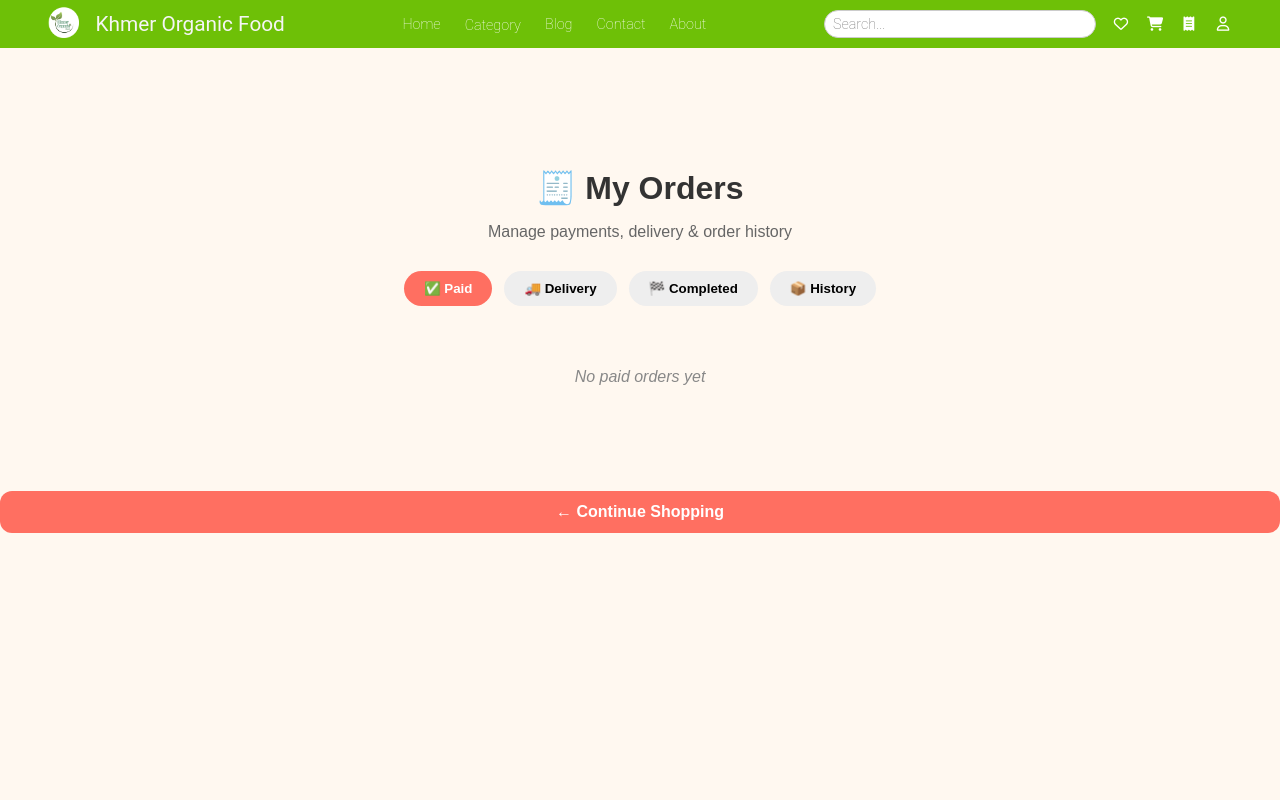
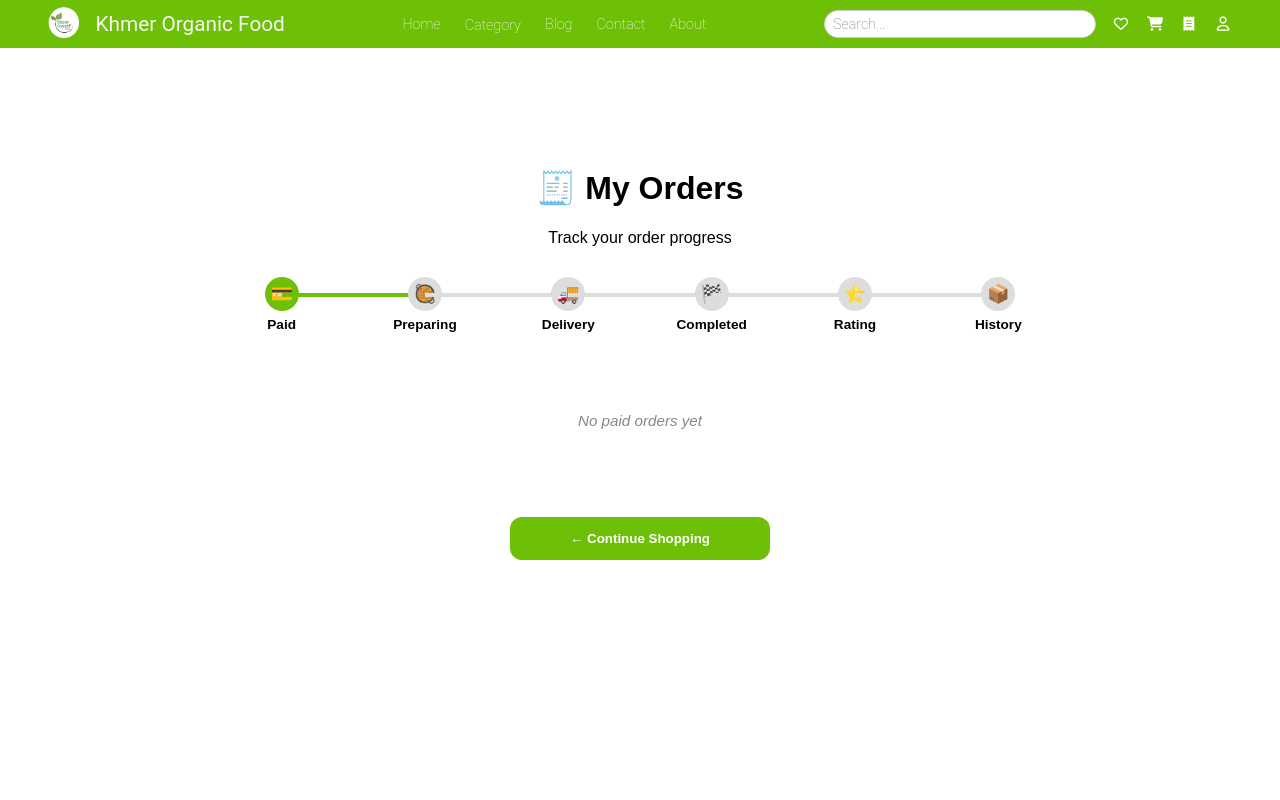
Before and after one commit to tithyarita/Khmer-organic-food-project, a Vue app in the folder khmer-food/: page /orders-center in a window 1280 px wide. Shown: the top 800 px of the page. Built offline with nearby package versions, Linux system fonts and the light colour scheme; a web font is replaced by a local one.

Commit message:
new-update

```diff
--- a/khmer-food/src/components/OrderList.vue
+++ b/khmer-food/src/components/OrderList.vue
@@ -1,52 +1,42 @@
 <template>
   <div class="order-list">
-    <div v-if="orders.length === 0" class="empty">{{ emptyText }}</div>
+    <div v-if="orders.length === 0" class="empty">
+      {{ emptyText }}
+    </div>
 
     <div v-for="order in orders" :key="order.id" class="order-card">
 
-      <!-- Order Header -->
+      <!-- Header -->
       <div class="order-header">
         <div>
           <strong>Order #{{ order.id }}</strong>
-          <p class="datetime">{{ formatDate(order.createdAt) }} • {{ formatTime(order.createdAt) }}</p>
+          <p class="datetime">
+            {{ formatDate(order.createdAt) }} • {{ formatTime(order.createdAt) }}
+          </p>
         </div>
         <div class="order-total">
-          Total: <span class="price">${{ formatPrice(order.total) }}</span>
+          ${{ formatPrice(order.total) }}
         </div>
       </div>
 
+      <!-- Status (TEXT ONLY) -->
+      <p class="order-status">
+        Status: <strong>{{ order.status }}</strong>
+      </p>
+
       <!-- Items -->
       <div class="order-items">
-          <div v-for="item in order.items" :key="item.id" class="order-item">
-          <img :src="getItemImage(item)" alt="item.name" class="item-image" />
+        <div v-for="item in order.items" :key="item.id" class="order-item">
+          <img :src="getItemImage(item)" class="item-image" />
           <div class="item-info">
             <p class="item-name">{{ item.name }}</p>
             <p class="item-qty">×{{ item.qty }}</p>
           </div>
           <div class="item-price">${{ formatPrice(item.price) }}</div>
-          <button
-            v-if="order.status === 'completed'"
-            class="rate-btn"
-            @click="rateItem(item.id)"
-          >
-            ⭐ Rate
-          </button>
         </div>
       </div>
 
-      <!-- Progress Tracker -->
-      <div v-if="showProgress" class="progress-tracker">
-        <div
-          v-for="step in progressSteps"
-          :key="step.key"
-          :class="['progress-step', { active: isStepActive(order.status, step.key) }]"
-        >
-          <div class="circle">{{ step.icon }}</div>
-          <div class="label">{{ step.label }}</div>
-        </div>
-      </div>
-
-      <!-- Order Summary -->
+      <!-- Summary -->
       <div class="order-summary">
         <div>Subtotal: ${{ formatPrice(order.subtotal) }}</div>
         <div>Delivery: ${{ formatPrice(order.delivery) }}</div>
@@ -59,69 +49,12 @@
 </template>
 
 <script setup lang="ts">
-import { defineProps } from 'vue'
-import { useRouter } from 'vue-router'
-
-const router = useRouter()
-
-interface OrderItem {
-  id: number | string
-  name?: string
-  price: number
-  qty: number
-  category?: string
-  image?: string
-}
-
-interface Order {
-  id: string
-  userId: string
-  items: OrderItem[]
-  subtotal: number
-  delivery: number
-  discount: number
-  total: number
-  paymentMethod?: string
-  paymentStatus?: string
-  status: string // 'unpaid' | 'paid' | 'preparing' | 'delivering' | 'completed'
-  createdAt: Date
-}
-
-const props = defineProps<{
-  orders: Order[]
+defineProps<{
+  orders: any[]
   emptyText?: string
-  showProgress?: boolean
 }>()
 
-const emptyText = props.emptyText || 'No orders available'
-const showProgress = props.showProgress || false
-
-// Progress steps
-const progressSteps = [
-  { key: 'paid', label: 'Paid', icon: '💳' },
-  { key: 'preparing', label: 'Preparing', icon: '🥘' },
-  { key: 'delivering', label: 'Delivering', icon: '🚚' },
-  { key: 'completed', label: 'Completed', icon: '🏁' }
-]
-
-// Check if a step is active based on current status
-const isStepActive = (status: string, stepKey: string) => {
-  const orderStatusRank: Record<string, number> = {
-    unpaid: 0,
-    paid: 1,
-    preparing: 2,
-    delivering: 3,
-    completed: 4
-  }
-  return orderStatusRank[status] >= orderStatusRank[stepKey]
-}
-
-const rateItem = (itemId: string | number) => {
-  router.push(`/rate/${itemId}`)
-}
-
-// Utilities
-function getItemImage(item: OrderItem) {
+function getItemImage(item: any) {
   if (item.image) return item.image
   if (item.category === 'vegetables') return '/images/vegBanner.jpeg'
   if (item.category === 'meats') return '/images/meatBanner.jpg'
@@ -129,143 +62,146 @@ function getItemImage(item: OrderItem) {
   return '/forProfile/profile.png'
 }
 
-function formatDate(date: any) {
-  if (!date) return '-'
-  return new Date(date?.toDate ? date.toDate() : date).toLocaleDateString()
-}
+const formatDate = (d: any) =>
+  new Date(d?.toDate ? d.toDate() : d).toLocaleDateString()
 
-function formatTime(date: any) {
-  if (!date) return '-'
-  return new Date(date?.toDate ? date.toDate() : date).toLocaleTimeString([], { hour: '2-digit', minute: '2-digit' })
-}
+const formatTime = (d: any) =>
+  new Date(d?.toDate ? d.toDate() : d).toLocaleTimeString([], {
+    hour: '2-digit',
+    minute: '2-digit'
+  })
 
-function formatPrice(v: any) {
-  const n = Number(v)
-  if (Number.isNaN(n)) return '0.00'
-  return n.toFixed(2)
-}
+const formatPrice = (v: any) =>
+  Number(v || 0).toFixed(2)
 </script>
 
 <style scoped>
+/* ===== LIST LAYOUT ===== */
 .order-list {
   display: flex;
   flex-direction: column;
-  gap: 25px;
+  gap: 28px;
 }
 
+/* ===== ORDER CARD ===== */
 .order-card {
-  background: #fff7f2;
-  border-radius: 15px;
-  padding: 20px;
-  box-shadow: 0 4px 20px rgba(0,0,0,0.05);
-  border: 1px solid #ffe3d8;
+  background: #ffffff;
+  padding: 22px;
+  border-radius: 18px;
+  border: 1px solid rgba(109, 192, 7, 0.25);
+  box-shadow: 0 6px 22px rgba(0, 0, 0, 0.05);
+  font-family: 'Poppins', sans-serif;
 }
 
+/* ===== HEADER ===== */
 .order-header {
   display: flex;
   justify-content: space-between;
   align-items: center;
-  margin-bottom: 20px;
+  margin-bottom: 8px;
 }
-.datetime { font-size: 0.85rem; color: #888; }
-.order-total { font-weight: bold; color: #ff6f61; font-size: 1.1rem; }
 
+.order-header strong {
+  font-size: 1.05rem;
+  font-weight: 600;
+  color: #2d2d2d;
+}
+
+.datetime {
+  font-size: 0.8rem;
+  color: #8a8a8a;
+  margin-top: 2px;
+}
+
+.order-total {
+  font-size: 1.05rem;
+  font-weight: 700;
+  color: #6dc007;
+}
+
+/* ===== STATUS ===== */
+.order-status {
+  margin: 10px 0 14px;
+  font-size: 0.85rem;
+  color: #4e7d0b;
+  background: rgba(109, 192, 7, 0.12);
+  display: inline-block;
+  padding: 4px 10px;
+  border-radius: 12px;
+}
+
+/* ===== ITEMS ===== */
 .order-items {
   display: flex;
   flex-direction: column;
   gap: 12px;
 }
+
 .order-item {
   display: flex;
   align-items: center;
-  gap: 15px;
-  background: #fff3ea;
+  gap: 14px;
+  background: #f7fde9;
   padding: 12px;
-  border-radius: 12px;
-}
-.item-image {
-  width: 80px; height: 80px; object-fit: cover; border-radius: 12px; border: 1px solid #ffd8c2;
-}
-.item-info { flex: 1; }
-.item-name { font-weight: 600; color: #333; font-size: 1rem; }
-.item-qty { font-size: 0.9rem; color: #555; }
-.item-price { font-weight: bold; color: #ff6f61; font-size: 1rem; }
-
-.rate-btn {
-  background: #ff6f61;
-  color: white;
-  border: none;
-  padding: 6px 12px;
-  border-radius: 8px;
-  font-size: 0.9rem;
-  cursor: pointer;
-  transition: background 0.3s;
+  border-radius: 14px;
 }
 
-.rate-btn:hover {
-  background: #e55a50;
+.item-image {
+  width: 72px;
+  height: 72px;
+  object-fit: cover;
+  border-radius: 14px;
+  border: 1px solid #d9f0b9;
 }
 
+.item-info {
+  flex: 1;
+}
+
+.item-name {
+  font-size: 0.95rem;
+  font-weight: 600;
+  color: #333;
+}
+
+.item-qty {
+  font-size: 0.8rem;
+  color: #666;
+  margin-top: 2px;
+}
+
+.item-price {
+  font-weight: 600;
+  font-size: 0.95rem;
+  color: #6dc007;
+}
+
+/* ===== SUMMARY ===== */
 .order-summary {
-  margin-top: 15px;
-  font-size: 0.95rem;
+  margin-top: 14px;
+  padding-top: 10px;
+  border-top: 1px dashed #cde6a5;
+  font-size: 0.85rem;
   color: #555;
   display: flex;
   flex-direction: column;
   gap: 4px;
 }
-.order-summary .total { font-weight: bold; color: #ff6f61; margin-top: 5px; }
 
-.progress-tracker {
-  display: flex;
-  justify-content: space-between;
-  margin: 15px 0;
-  position: relative;
+.order-summary .total {
+  font-weight: 700;
+  font-size: 0.95rem;
+  color: #6dc007;
+  margin-top: 4px;
 }
-.progress-step {
-  display: flex;
-  flex-direction: column;
-  align-items: center;
-  flex: 1;
-  text-align: center;
-  position: relative;
-}
-.progress-step:not(:last-child)::after {
-  content: '';
-  position: absolute;
-  top: 12px;
-  right: -50%;
-  width: 100%;
-  height: 4px;
-  background: #eee;
-  z-index: 0;
-}
-.progress-step.active:not(:last-child)::after {
-  background: #ff6f61;
-}
-.circle {
-  width: 28px;
-  height: 28px;
-  border-radius: 50%;
-  background: #eee;
-  display: flex;
-  align-items: center;
-  justify-content: center;
-  z-index: 1;
-  font-size: 16px;
-}
-.progress-step.active .circle {
-  background: #ff6f61;
-  color: white;
-}
-.label {
-  margin-top: 5px;
-  font-size: 0.8rem;
-}
+
+/* ===== EMPTY ===== */
 .empty {
   text-align: center;
   font-style: italic;
   color: #888;
-  padding: 2rem 0;
+  padding: 2.5rem 0;
+  font-size: 0.95rem;
 }
+
 </style>
--- a/khmer-food/src/views/OrdersCenter.vue
+++ b/khmer-food/src/views/OrdersCenter.vue
@@ -1,60 +1,62 @@
 <template>
   <div class="orders-page">
 
-    <!-- Page Header -->
+    <!-- Header -->
     <header class="page-header">
       <h1>🧾 My Orders</h1>
-      <p>Manage payments, delivery & order history</p>
+      <p>Track your order progress</p>
     </header>
 
-    <!-- Tabs -->
-    <div class="tabs">
-      <button
-        v-for="tab in tabs"
-        :key="tab.key"
-        :class="{ active: activeTab === tab.key }"
-        @click="activeTab = tab.key"
+    <!-- Progress Steps -->
+    <div class="progress-steps">
+      <div
+        v-for="step in steps"
+        :key="step.key"
+        :class="['step', { active: activeTab === step.key }]"
+        @click="activeTab = step.key"
       >
-        {{ tab.label }}
-        <span v-if="tabCount(tab.key)" class="badge">
-          {{ tabCount(tab.key) }}
-        </span>
-      </button>
+        <div class="circle">{{ step.icon }}</div>
+        <span>{{ step.label }}</span>
+      </div>
     </div>
 
     <!-- Content -->
     <section class="content">
-
-      <!-- PAID -->
       <OrderList
         v-if="activeTab === 'paid'"
         :orders="paidOrders"
         emptyText="No paid orders yet"
-        showProgress
       />
 
-      <!-- DELIVERY -->
+      <OrderList
+        v-if="activeTab === 'preparing'"
+        :orders="preparingOrders"
+        emptyText="No orders being prepared"
+      />
+
       <OrderList
         v-if="activeTab === 'delivery'"
         :orders="deliveryOrders"
         emptyText="No orders in delivery"
-        showProgress
       />
 
-      <!-- COMPLETED -->
       <OrderList
         v-if="activeTab === 'completed'"
         :orders="completedOrders"
-        emptyText="No completed orders yet"
+        emptyText="No completed orders"
       />
 
-      <!-- HISTORY -->
+      <OrderList
+        v-if="activeTab === 'rating'"
+        :orders="ratingOrders"
+        emptyText="No orders to rate"
+      />
+
       <OrderList
         v-if="activeTab === 'history'"
         :orders="orders"
         emptyText="You haven’t placed any orders yet 🥺"
       />
-
     </section>
 
     <button class="back-btn" @click="goHome">
@@ -63,61 +65,58 @@
 
   </div>
 </template>
-
 <script setup lang="ts">
 import { ref, computed, onMounted } from 'vue'
 import { useRouter } from 'vue-router'
+import { auth } from '../firebase'
 import { getOrdersByUser, autoUpdateOrderStatuses } from '../services/orderService'
-import { auth } from '../firebase'
 import OrderList from '../components/OrderList.vue'
 
 const router = useRouter()
 const orders = ref<any[]>([])
-const loading = ref(true)
 const activeTab = ref('paid')
 
-const tabs = [
-  { key: 'paid', label: '✅ Paid' },
-  { key: 'delivery', label: '🚚 Delivery' },
-  { key: 'completed', label: '🏁 Completed' },
-  { key: 'history', label: '📦 History' }
+/* =====================
+   STEPS
+   ===================== */
+
+const steps = [
+  { key: 'paid', label: 'Paid', icon: '💳' },
+  { key: 'preparing', label: 'Preparing', icon: '🥘' },
+  { key: 'delivery', label: 'Delivery', icon: '🚚' },
+  { key: 'completed', label: 'Completed', icon: '🏁' },
+  { key: 'rating', label: 'Rating', icon: '⭐' },
+  { key: 'history', label: 'History', icon: '📦' }
 ]
 
 onMounted(async () => {
-  try {
-    const user = auth.currentUser
-    if (!user) return
+  const user = auth.currentUser
+  if (!user) return
 
-    // Auto-update statuses based on time
-    await autoUpdateOrderStatuses()
-
-    orders.value = await getOrdersByUser(user.uid)
-
-    orders.value.forEach(order => {
-      order.items.forEach(item => {
-        if (!item.image) item.image = getItemImage(item)
-      })
-    })
-  } catch (e) {
-    console.error('Failed to load orders:', e)
-  } finally {
-    loading.value = false
-  }
+  await autoUpdateOrderStatuses()
+  orders.value = await getOrdersByUser(user.uid)
 })
 
-/* =========================
-   Order Filters
-   ========================= */
+/* =====================
+   PROGRESS LOGIC
+   ===================== */
 
-// Paid orders (checkout completed)
+// PAID (payment done, not started)
 const paidOrders = computed(() =>
   orders.value.filter(o =>
     (o.paymentStatus || '').toLowerCase() === 'paid' &&
-    ['paid', 'preparing'].includes((o.status || '').toLowerCase())
+    (o.status || '').toLowerCase() === 'paid'
   )
 )
 
-// Orders in delivery
+// PREPARING
+const preparingOrders = computed(() =>
+  orders.value.filter(o =>
+    (o.status || '').toLowerCase() === 'preparing'
+  )
+)
+
+// DELIVERY
 const deliveryOrders = computed(() =>
   orders.value.filter(o =>
     ['delivering', 'out_for_delivery', 'on_the_way']
@@ -125,197 +124,117 @@ const deliveryOrders = computed(() =>
   )
 )
 
-// Completed orders
+// COMPLETED (delivered but NOT rated)
 const completedOrders = computed(() =>
   orders.value.filter(o =>
-    (o.status || '').toLowerCase() === 'completed'
+    (o.status || '').toLowerCase() === 'completed' &&
+    !o.rated
   )
 )
 
-const tabCount = (tabKey: string) => {
-  switch (tabKey) {
-    case 'paid': return paidOrders.value.length
-    case 'delivery': return deliveryOrders.value.length
-    case 'completed': return completedOrders.value.length
-    case 'history': return orders.value.length
-    default: return 0
-  }
-}
+// RATING (completed & rated)
+const ratingOrders = computed(() =>
+  orders.value.filter(o =>
+    (o.status || '').toLowerCase() === 'completed' &&
+    o.rated === true
+  )
+)
 
-function goHome() {
-  router.push('/')
-}
+const goHome = () => router.push('/')
+</script>
 
-function getItemImage(item: any) {
-  if (item.image) return item.image
-  if (item.category === 'vegetables') return '/images/vegBanner.jpeg'
-  if (item.category === 'meats') return '/images/meatBanner.jpg'
-  if (item.category === 'sets') return '/images/setBanner.png'
-  return '/forProfile/profile.png'
-}
-</script>
 
 <style scoped>
 .orders-page {
   min-height: 100vh;
-  background: #fff8f0;
   padding-top: 100px;
   font-family: 'Poppins', sans-serif;
 }
 
+/* Header */
 .page-header {
   text-align: center;
   margin-bottom: 30px;
 }
-.page-header h1 { color: #333; margin-bottom: 5px; }
-.page-header p { color: #666; font-size: 1rem; }
 
-.tabs {
+/* Progress Steps */
+.progress-steps {
   display: flex;
-  justify-content: center;
-  gap: 12px;
-  margin-bottom: 30px;
-  flex-wrap: wrap;
-}
-.tabs button {
-  padding: 10px 20px;
-  border-radius: 25px;
-  border: none;
-  background: #eee;
-  cursor: pointer;
-  font-weight: 600;
-  position: relative;
-  transition: 0.2s;
-}
-.tabs button:hover { background: #ddd; }
-.tabs button.active { background: #ff6f61; color: white; }
-.tabs .badge {
-  background: #333;
-  color: white;
-  font-size: 0.75rem;
-  padding: 2px 6px;
-  border-radius: 12px;
-  margin-left: 6px;
+  justify-content: space-between;
+  max-width: 900px;
+  margin: 0 auto 40px;
+  padding: 0 20px;
 }
 
+.step {
+  flex: 1;
+  text-align: center;
+  cursor: pointer;
+  position: relative;
+}
+
+.step::after {
+  content: '';
+  position: absolute;
+  top: 16px;
+  right: -50%;
+  width: 100%;
+  height: 4px;
+  background: #ddd;
+}
+
+.step:last-child::after {
+  display: none;
+}
+
+.step.active::after {
+  background: #6dc007;
+}
+
+.circle {
+  width: 34px;
+  height: 34px;
+  border-radius: 50%;
+  background: #ddd;
+  margin: auto;
+  display: flex;
+  align-items: center;
+  justify-content: center;
+  font-size: 18px;
+}
+
+.step.active .circle {
+  background: #6dc007;
+  color: white;
+}
+
+.step span {
+  display: block;
+  margin-top: 6px;
+  font-size: 0.85rem;
+  font-weight: 600;
+}
+
+/* Content */
 .content {
   max-width: 1200px;
   margin: auto;
   padding: 0 1rem 3rem;
 }
 
-.order-list {
-  display: flex;
-  flex-direction: column;
-  gap: 25px;
+/* Back Button */
+.back-btn {
+  display: block;
+  margin: 0 auto 40px; /* center horizontally */
+  width: 260px;       /* fixed nice width */
+  background: #6dc007;
+  color: white;
+  border: none;
+  padding: 14px 0;
+  border-radius: 12px;
+  font-weight: 600;
+  cursor: pointer;
+  text-align: center;
 }
 
-.order-card {
-  background: #fff7f2;
-  border-radius: 15px;
-  padding: 20px;
-  box-shadow: 0 4px 20px rgba(0,0,0,0.05);
-  border: 1px solid #ffe3d8;
-}
-
-.order-header {
-  display: flex;
-  justify-content: space-between;
-  align-items: center;
-  margin-bottom: 20px;
-}
-
-.datetime {
-  font-size: 0.85rem;
-  color: #888;
-}
-
-.order-total {
-  font-weight: bold;
-  color: #ff6f61;
-  font-size: 1.1rem;
-}
-
-.order-items {
-  display: flex;
-  flex-direction: column;
-  gap: 12px;
-}
-
-.order-item {
-  display: flex;
-  align-items: center;
-  gap: 15px;
-  background: #fff3ea;
-  padding: 12px;
-  border-radius: 12px;
-}
-
-.item-image {
-  width: 80px;
-  height: 80px;
-  object-fit: cover;
-  border-radius: 12px;
-  border: 1px solid #ffd8c2;
-}
-
-.item-info {
-  flex: 1;
-}
-
-.item-name {
-  font-weight: 600;
-  color: #333;
-  font-size: 1rem;
-}
-
-.item-qty {
-  font-size: 0.9rem;
-  color: #555;
-}
-
-.item-price {
-  font-weight: bold;
-  color: #ff6f61;
-  font-size: 1rem;
-}
-
-.order-summary {
-  margin-top: 15px;
-  font-size: 0.95rem;
-  color: #555;
-  display: flex;
-  flex-direction: column;
-  gap: 4px;
-}
-
-.order-summary .total {
-  font-weight: bold;
-  color: #ff6f61;
-  margin-top: 5px;
-}
-
-.back-btn {
-  margin-top: 25px;
-  width: 100%;
-  background: #ff6f61;
-  color: white;
-  border: none;
-  padding: 12px 0;
-  border-radius: 12px;
-  font-weight: 600;
-  font-size: 1rem;
-  cursor: pointer;
-  transition: 0.2s;
-}
-.back-btn:hover {
-  background: #ff5a48;
-}
-
-.empty {
-  text-align: center;
-  font-style: italic;
-  color: #888;
-  padding: 2rem 0;
-}
 </style>
```
